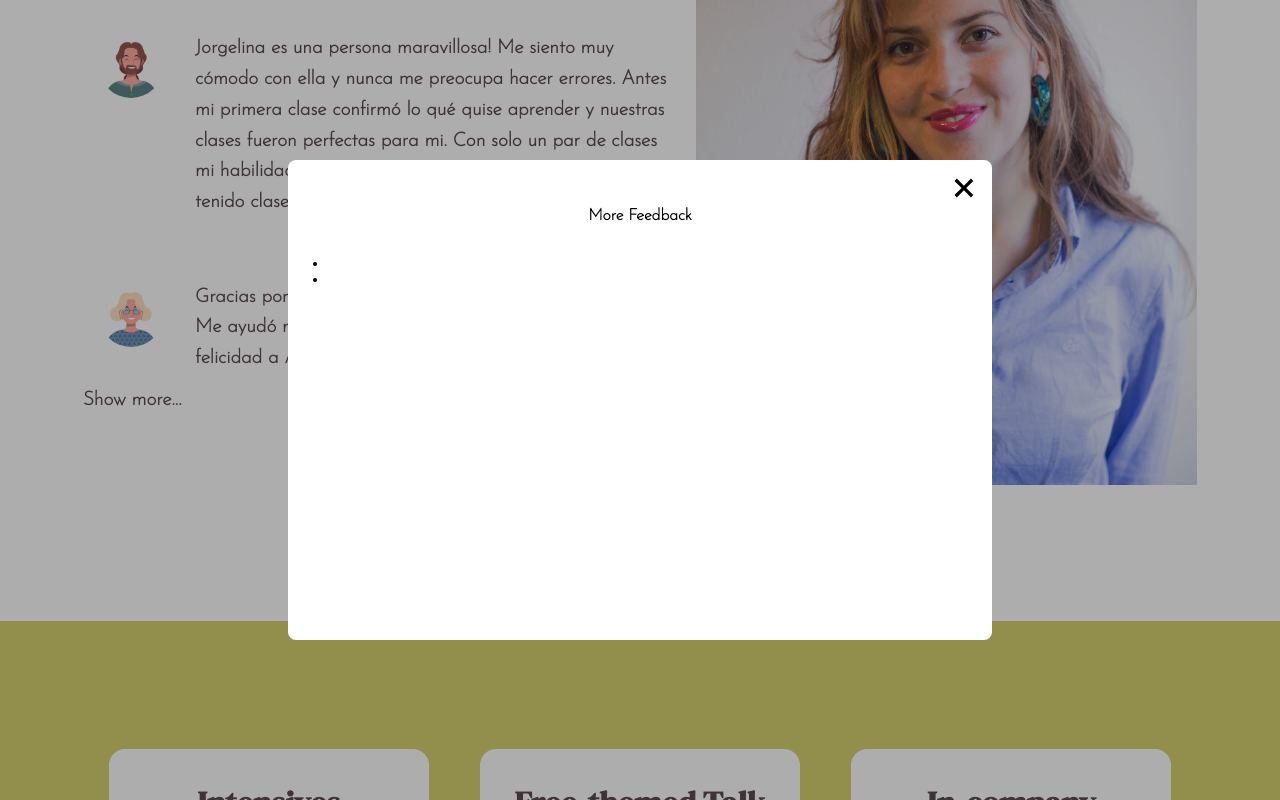
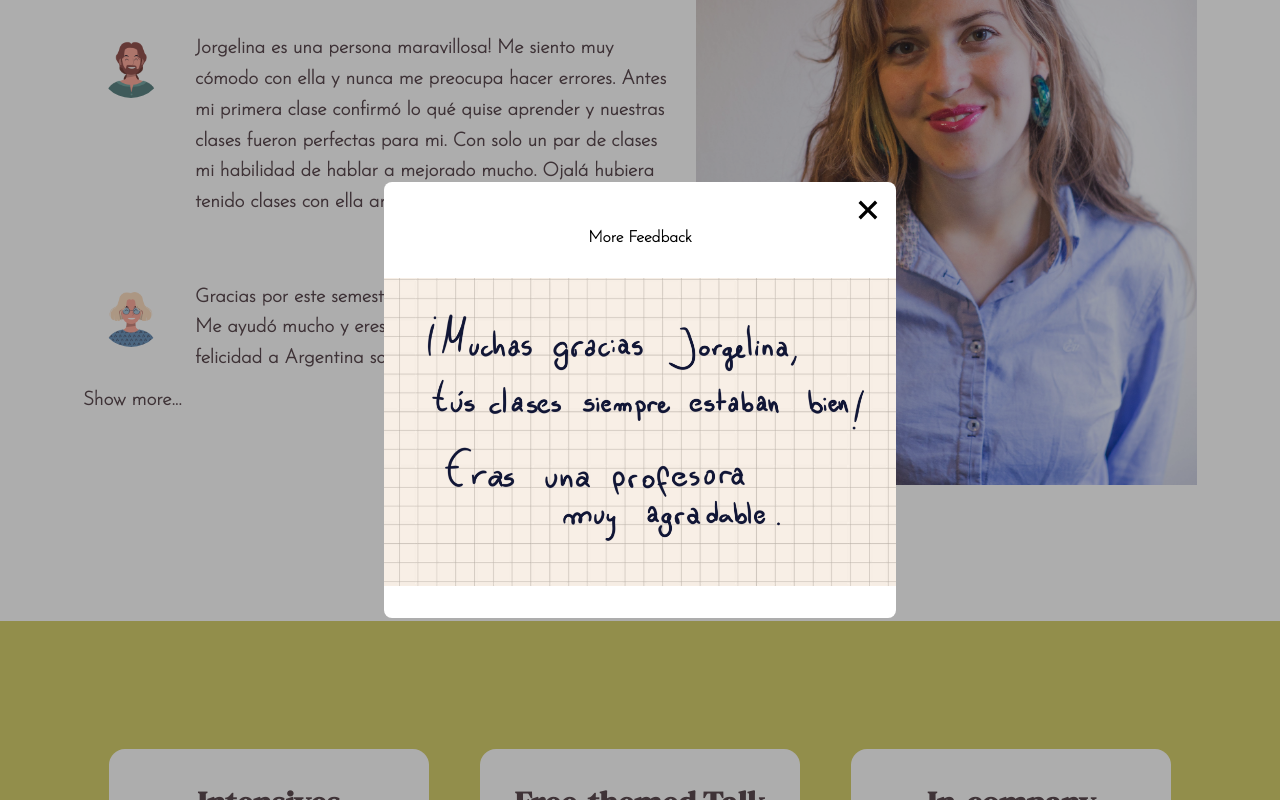
Before and after one commit to frann311/JorgelinaAvgustin, a plain HTML site: page index.html in a window 1280 px wide. Both pictures are taken after a click on the link "Show more...". Shown: the part 2089-2889 px from the top of the page. Drawn offline with Linux system fonts and the light colour scheme.

Commit message:
ventana modal

```diff
--- a/index.html
+++ b/index.html
@@ -131,14 +131,14 @@ I'm a native Spanish teacher
             <a href="#close" class="modal-close"><svg xmlns="http://www.w3.org/2000/svg" width="40" height="40" viewBox="0 0 24 24"><path d="M16.192 6.344L11.949 10.586 7.707 6.344 6.293 7.758 10.535 12 6.293 16.242 7.707 17.656 11.949 13.414 16.192 17.656 17.606 16.242 13.364 12 17.606 7.758z"/></svg></a>
             <div class="container text-center">
                 <h4>More Feedback</h4>
-                <div class="grande">
-                    <img src="" alt="">
-                    <img src="" alt="">
+                <div class="slider-box">
+                    <ul>
+                        <li><img src="Assets/comentario 3 .png" alt=""></li>
+                        <li><img src="Assets/comentario 5.png" alt=""></li>
+                        <li><img src="Assets/comentario 6.png" alt=""></li>
+                        <li><img src="Assets/comentario4.png" alt=""></li>
+                    </ul>
                 </div>
-                <ul class="puntos">
-                    <li class="punto"></li>
-                    <li class="punto"></li>
-                </ul>
             </div>
         </div>
     </article>
--- a/style.css
+++ b/style.css
@@ -174,7 +174,7 @@
   background-color: #fff;
   border-radius: .5rem;
   width: 90%;
-  height: 30rem;
+  height: 80vw;
   padding-top: 3rem;
 }
 .modal-close{
@@ -190,11 +190,13 @@
 @media screen and (min-width:768px){
   .modal-content{
     width: 70%;
+    height: 60vw;
   }
 }
 @media screen and (min-width:1024px){
   .modal-content{
-    width: 55%;
+    width: 40%;
+    height: 34vw;
   }
 }
 
@@ -565,6 +567,44 @@ bottom: -20%;
 .informacion3:nth-last-child(1){
   padding-bottom: 5rem;
 }
+
+
+.slider-box{
+  width: 100%;
+  height: auto;
+  margin: 1rem auto 0;
+  overflow: hidden;
+}
+.slider-box ul{
+  display: flex;
+  padding: 0;
+  width: 400%;
+  animation: slide 20s infinite alternate ease-in-out;
+}
+.slider-box li{
+  width: 100%;
+  list-style: none;
+}
+.slider-box img{
+  width: 100%;
+
+}
+@keyframes slide {
+  0%{margin-left: 0;}
+  20%{margin-left: 0;}
+
+  25%{margin-left: -100%;}
+  45%{margin-left: -100%;}
+
+  50%{margin-left: -200%;}
+  70%{margin-left: -200%;}
+
+  75%{margin-left: -300%;}
+  100%{margin-left: -300%;}
+}
+
+
+
 /* ////////////////SECTION3 MEDIA QUERY//////////// */
 
 @media screen and (min-width:768px){
```
Also changed, not shown: media.html (+5 -6 lines), Assets/comentario 3 .png (added), Assets/comentario 5.png (added), Assets/comentario 6.png (added), Assets/comentario4.png (added).
